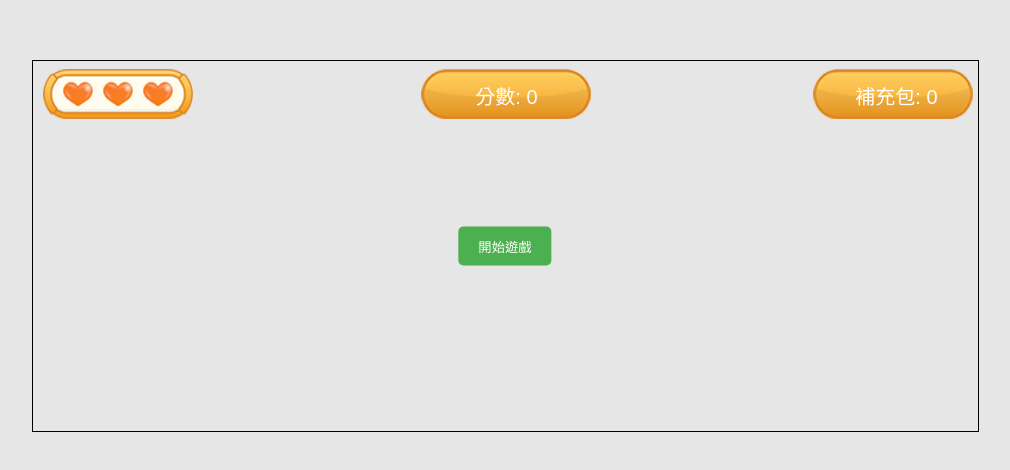
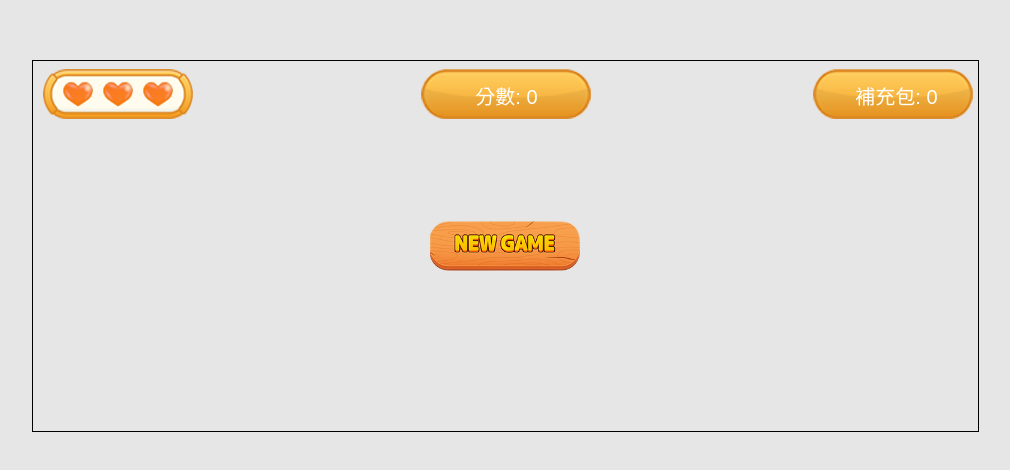
Before and after one commit to Diane-Su/Coffee, a plain HTML site: page game/index.html in a window 1280 px wide. Shown: the part 154-624 px from the top of the page, without its empty margins (135-1145 px from the left). Drawn offline with Linux system fonts and the light colour scheme.

Commit message:
Start Game Button Update

```diff
--- a/game/index.html
+++ b/game/index.html
@@ -12,7 +12,7 @@
 <body>
     <div class="gameWrapper">
         <div id="gameArea" class="gameArea">
-            <button id="startGame" class="centeredButton">開始遊戲</button>
+            <img id="startGame" class="centeredButton" src="./asset/bg/7162657.png" alt="Start Game">
             <button id="retryGame" class="centeredButton" style="display: none;">再玩一次</button>
             <div class="statusBar">
                 <div class="hearts">
--- a/game/style.css
+++ b/game/style.css
@@ -86,17 +86,18 @@ body {
     top: 50%;
     left: 50%;
     transform: translate(-50%, -50%);
-    padding: 10px 20px;
-    background-color: #4CAF50;
-    color: #FFF;
-    border: none;
-    border-radius: 5px;
     cursor: pointer;
     transition: 0.3s;
+    /* 根據您的圖片大小調整以下兩行 */
+    width: 150px;
+    /* 或其他您希望的寬度 */
+    height: auto;
+    /* 保持圖片的比例 */
 }
 
 .centeredButton:hover {
-    background-color: #45a049;
+    opacity: 0.8;
+    /* 為鼠標懸停在圖片上時增加一個淡出效果 */
 }
 
 .hidden {
```
